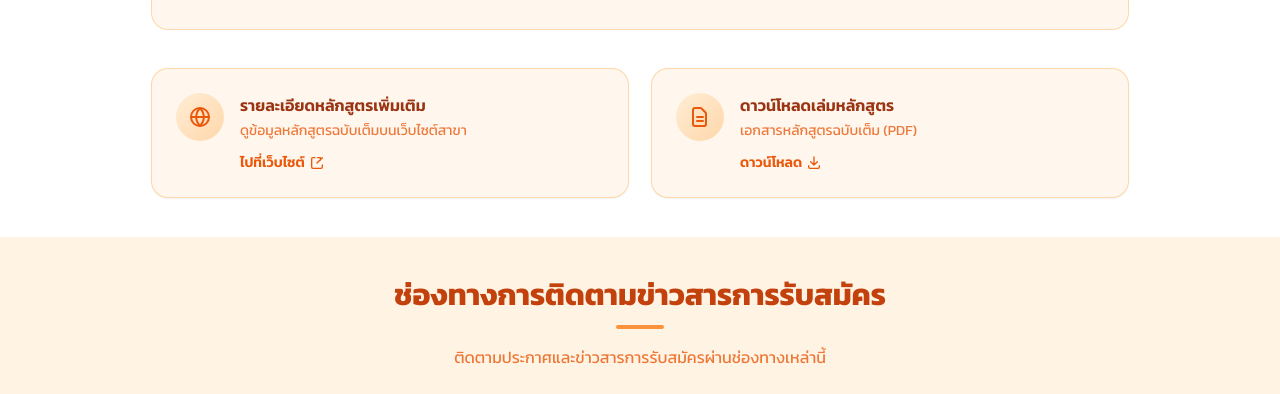
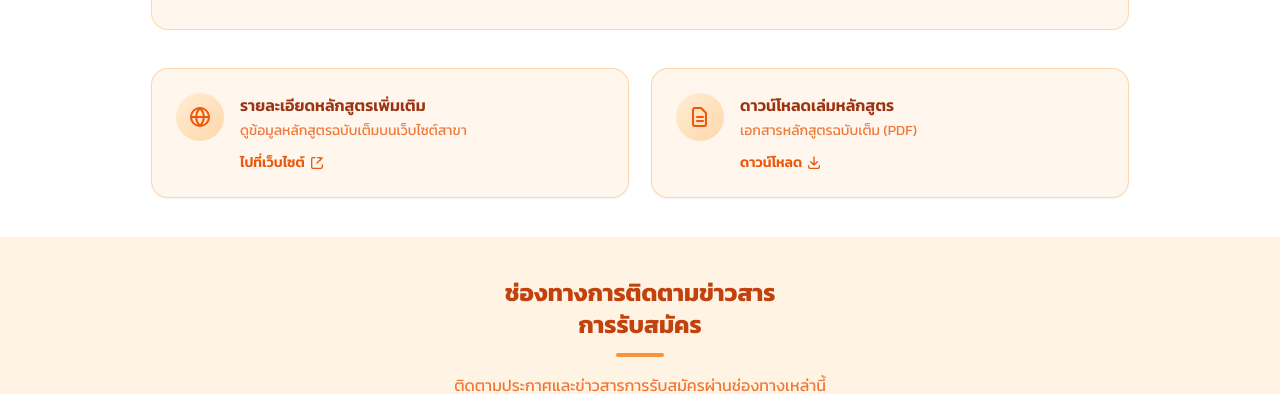
Before and after one commit to thiantharat/PreCPE_RMUTi, a website: page index.html in a window 1280 px wide. Shown: the part 2800-3194 px from the top of the page. Drawn offline with Linux system fonts and the light colour scheme.

Commit message:
Shrink admission-channels heading and break onto two lines

```diff
--- a/index.html
+++ b/index.html
@@ -320,7 +320,7 @@
     <section id="follow" class="bg-brand-100/40 pt-8 pb-16 sm:pt-10 sm:pb-24">
         <div class="max-w-5xl mx-auto px-4 sm:px-6">
             <div class="text-center mb-10 opacity-0 translate-y-6 transition-all duration-700 ease-out" data-reveal>
-                <h2 class="text-2xl sm:text-3xl font-bold text-brand-700">ช่องทางการติดตามข่าวสารการรับสมัคร</h2>
+                <h2 class="text-xl sm:text-2xl font-bold text-brand-700">ช่องทางการติดตามข่าวสาร<br>การรับสมัคร</h2>
                 <div class="mx-auto mt-3 h-1 w-12 rounded-full bg-brand-400"></div>
                 <p class="text-brand-600/80 mt-4">ติดตามประกาศและข่าวสารการรับสมัครผ่านช่องทางเหล่านี้</p>
             </div>
```
